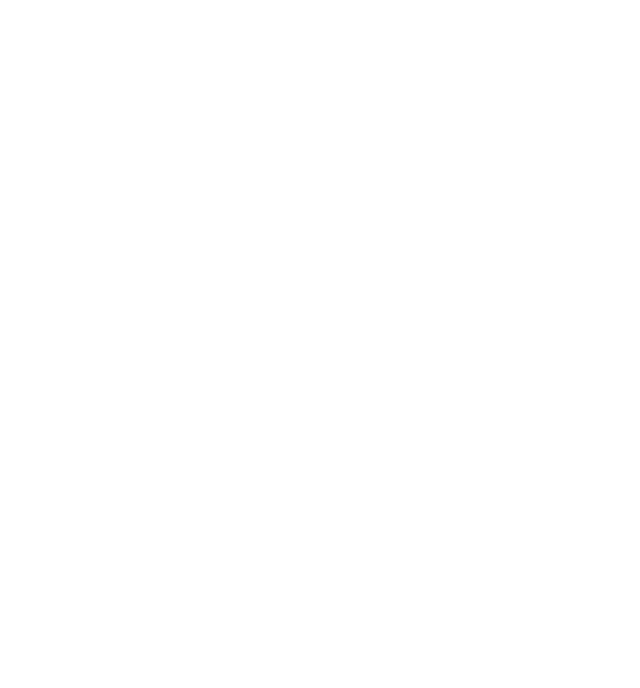
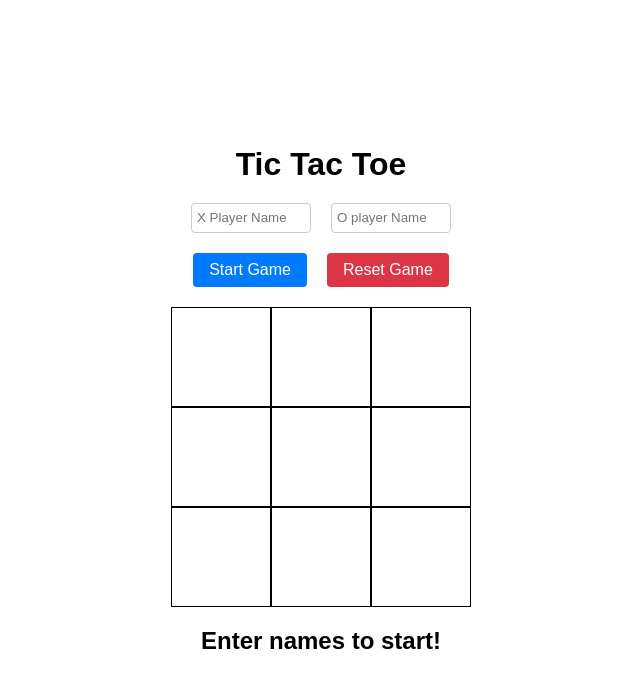
Before and after one commit to curreesan/odin-tic-tac-toe, a plain HTML site: page index.html in a window 1280 px wide. Shown: the whole page, without its empty margins (319-959 px from the left). Drawn offline with Linux system fonts and the light colour scheme.

Commit message:
Add finalized html css structure for tic tac toe UI

```diff
--- a/index.css
+++ b/index.css
@@ -1,3 +1,116 @@
-div {
-    color: green;
+* {
+    margin:0;
+    padding: 0;
+    box-sizing: border-box;
 }
+
+body {
+    font-family:  sans-serif;
+}
+
+.tic-tac-toe-section {
+    max-width: 1200px;
+    margin: 0 auto;
+    padding: 20px;
+    height: 100vh;
+
+    display: flex;
+    flex-direction: column;
+    gap:20px;
+
+    align-items: center;
+    justify-content: center;
+}
+
+.heading-container {
+    display: flex;
+    align-items: center;
+    justify-content: center;
+
+    font-size: 32px;
+    font-weight: 700;
+}
+
+.button-container {
+    width: 300px;
+
+    display: flex;
+    gap:20px;
+    align-items: center;
+    justify-content: center;
+}
+
+.input-container {
+    width: 300px;
+
+    display: flex;
+    gap:20px;
+    align-items: center;
+    justify-content: center;
+}
+
+.input-style {
+    width: 120px;
+    height: 30px;
+
+    padding: 5px;
+    border: 1px solid #ccc;
+    border-radius: 4px;
+}
+
+.input-style:focus {
+    outline: 2px solid #007bff;
+}
+
+
+.game-container {
+    width: 300px;
+    display: grid;
+    grid-template-columns: repeat(3, 1fr);
+    grid-template-rows: repeat(3, 1fr);
+    gap:0;
+}
+
+.btn {
+    padding: 8px 16px;
+    background-color: #007bff;
+    color: white;
+    border: none;
+    border-radius: 4px;
+
+    font-size: 16px;
+}
+
+.btn:hover {
+    background-color: #0056b3;
+}
+
+.btn.reset {
+    background-color: #dc3545;
+}
+
+.btn.reset:hover {
+    background-color: #c82333;
+}
+
+.cell {
+    border: 1px solid black;
+    height: 100px;
+    width: 100px;
+    font-size: 2rem;
+
+    display: flex;
+    align-items: center;
+    justify-content: center;
+
+    cursor: pointer;
+}
+
+.game-status {
+    display: flex;
+    justify-content: center;
+    align-items: center;
+
+    font-size: 24px;
+    font-weight: 700;
+}
--- a/index.html
+++ b/index.html
@@ -8,6 +8,28 @@
     <script defer src="index.js"></script>
 </head>
 <body>
-    <div id="game-container"></div>
-</body>
+    <div class="tic-tac-toe-section">
+        <div class="heading-container">Tic Tac Toe</div>
+        <div class="input-container">
+            <input class="input-style" placeholder="X Player Name" type="text">
+            <input class="input-style" placeholder="O player Name" type="text">
+        </div>
+        <div class="button-container">
+            <button class="btn start">Start Game</button>
+            <button class="btn reset">Reset Game</button>
+        </div>
+        <div class="game-container">
+            <div class="cell" data-cell-number="0"></div>
+            <div class="cell" data-cell-number="1"></div>
+            <div class="cell" data-cell-number="2"></div>
+            <div class="cell" data-cell-number="3"></div>
+            <div class="cell" data-cell-number="4"></div>
+            <div class="cell" data-cell-number="5"></div>
+            <div class="cell" data-cell-number="6"></div>
+            <div class="cell" data-cell-number="7"></div>
+            <div class="cell" data-cell-number="8"></div>
+        </div>
+        <div class="game-status">Enter names to start!</div>
+    </div>
+    </body>
 </html>
```
